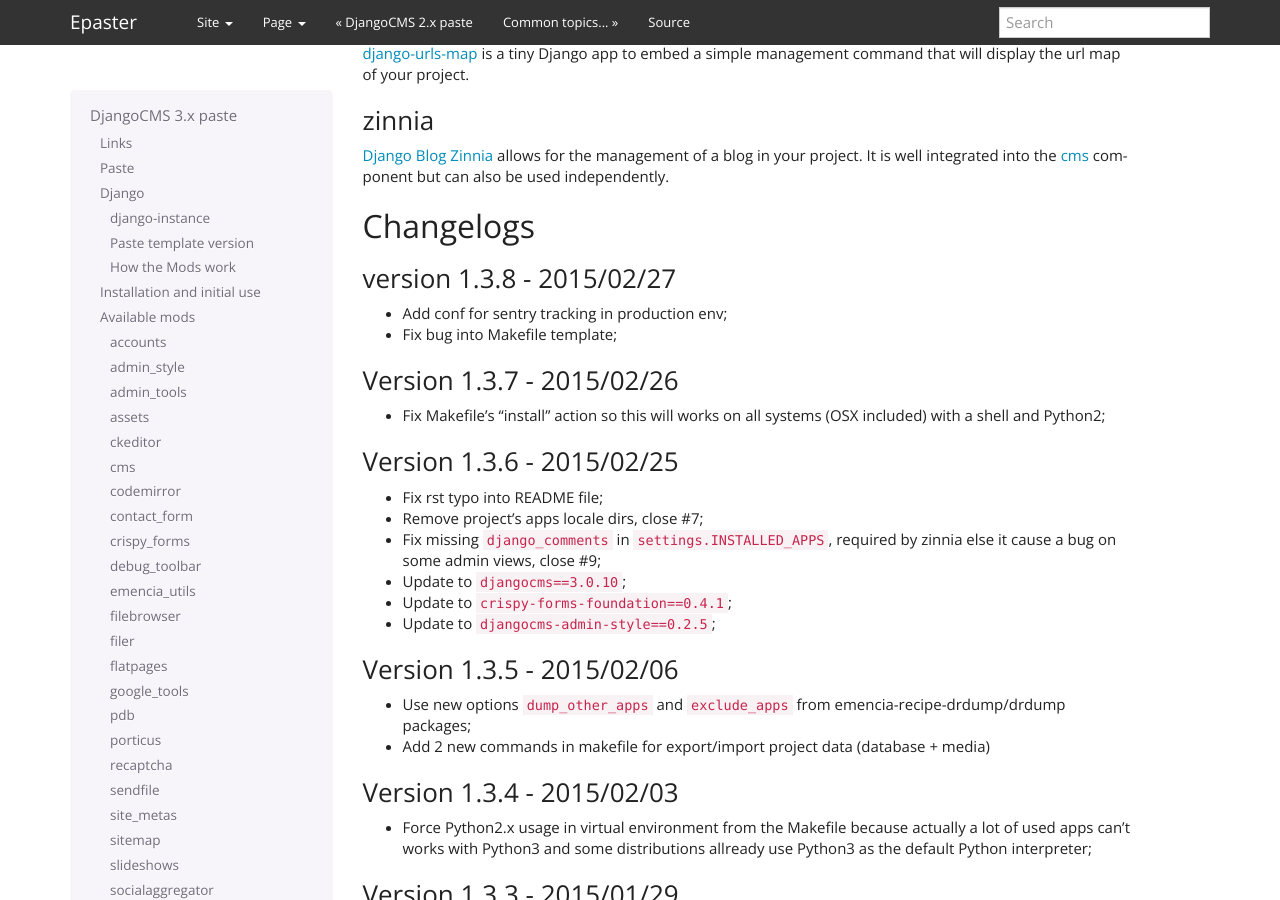
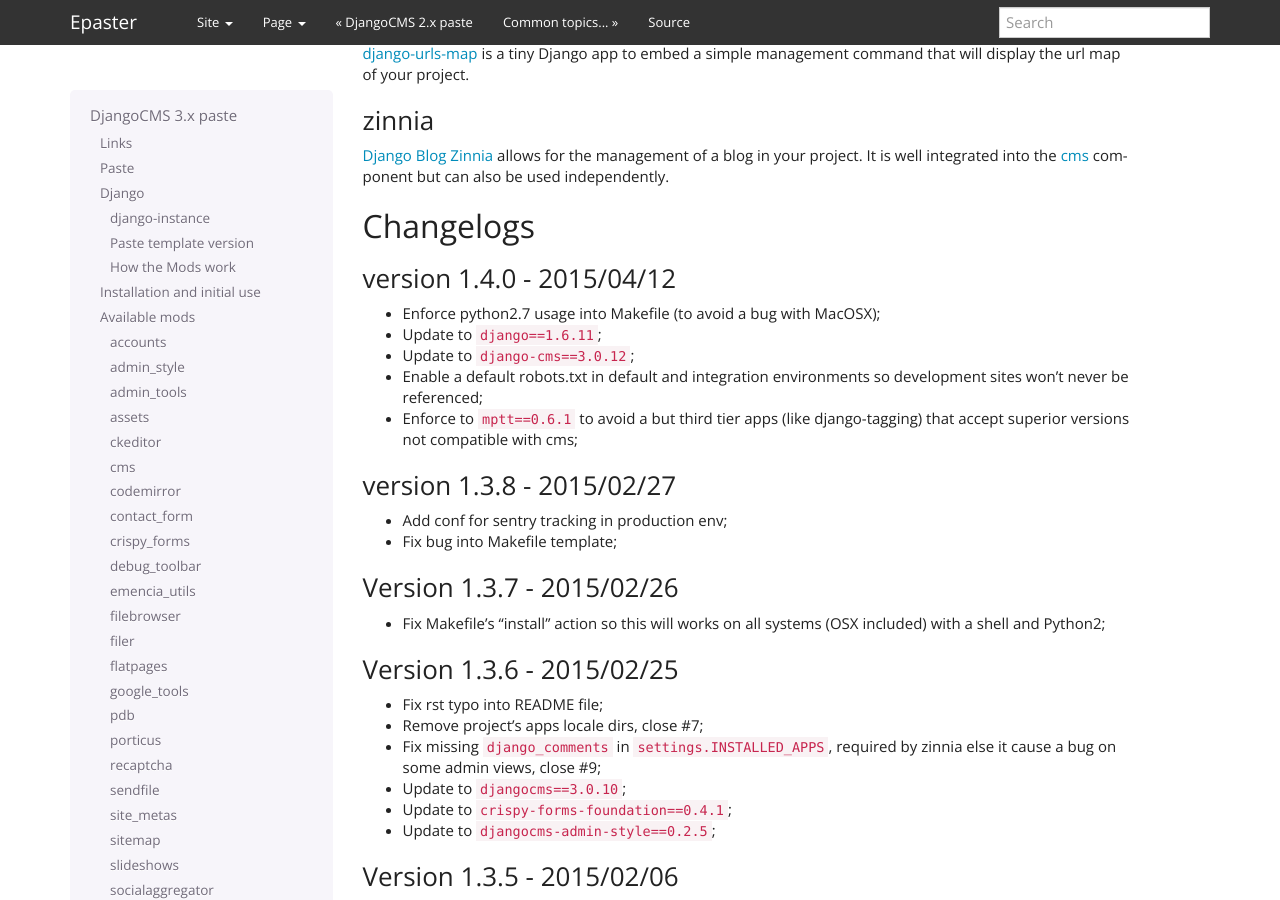
Before and after one commit to emencia/Epaster, a Sphinx documentation site: the page built from docs/emencia_paste_djangocms_3.rst, in a window 1280 px wide and 900 px high, scrolled down 7487 px. Built offline with Sphinx 7.4.7, drawn with Linux system fonts in a browser that asks for light colours; the version number could not be read and is left out; some of the changed text lies outside the part shown.

Commit message:
* Enforce python2.7 usage into Makefile (to avoid a bug with MacOSX); * Update to 'emencia_paste_djangocms_3==1.4.0'; * bump to 2.3.1;

```diff
--- a/docs/emencia_paste_djangocms_3.rst
+++ b/docs/emencia_paste_djangocms_3.rst
@@ -382,8 +382,17 @@ zinnia
 Changelogs
 ==========
 
+version 1.4.0 - 2015/04/12
+--------------------------
+
+* Enforce python2.7 usage into Makefile (to avoid a bug with MacOSX);
+* Update to ``django==1.6.11``;
+* Update to ``django-cms==3.0.12``;
+* Enable a default robots.txt in default and integration environments so development sites won't never be referenced;
+* Enforce to ``mptt==0.6.1`` to avoid a but third tier apps (like django-tagging) that accept superior versions not compatible with cms;
+
 version 1.3.8 - 2015/02/27
-----------------------------
+--------------------------
 
 * Add conf for sentry tracking in production env;
 * Fix bug into Makefile template;
--- a/docs/history.rst
+++ b/docs/history.rst
@@ -7,6 +7,12 @@ History
 
 Changelog
 =========
+
+Version 2.3.1 - 2015/04/12
+--------------------------
+
+* Enforce python2.7 usage into Makefile (to avoid a bug with MacOSX);
+* Update to ``emencia_paste_djangocms_3==1.4.0``;
 
 Version 2.3.0 - 2015/02/27
 --------------------------
--- a/versions.cfg
+++ b/versions.cfg
@@ -11,7 +11,7 @@ gp.vcsdevelop                 = 2.2.3
 
 # Paste templates
 emencia_paste_djangocms_2     = 1.9.8
-emencia_paste_djangocms_3     = 1.3.7
+emencia_paste_djangocms_3     = 1.4.0
 
 # Used to build the local documentation
 Sphinx                        = 1.2.3
```
Also changed, not shown: 1 other file.
